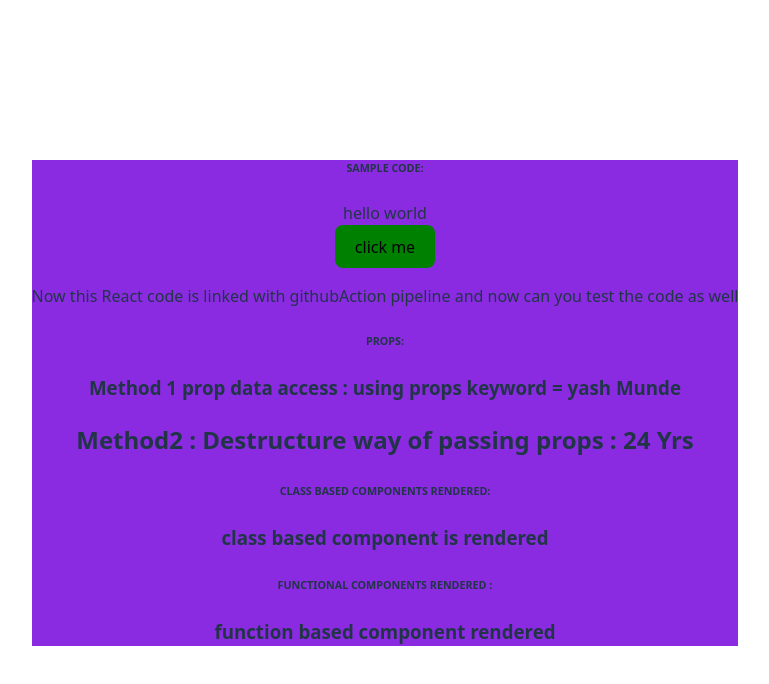
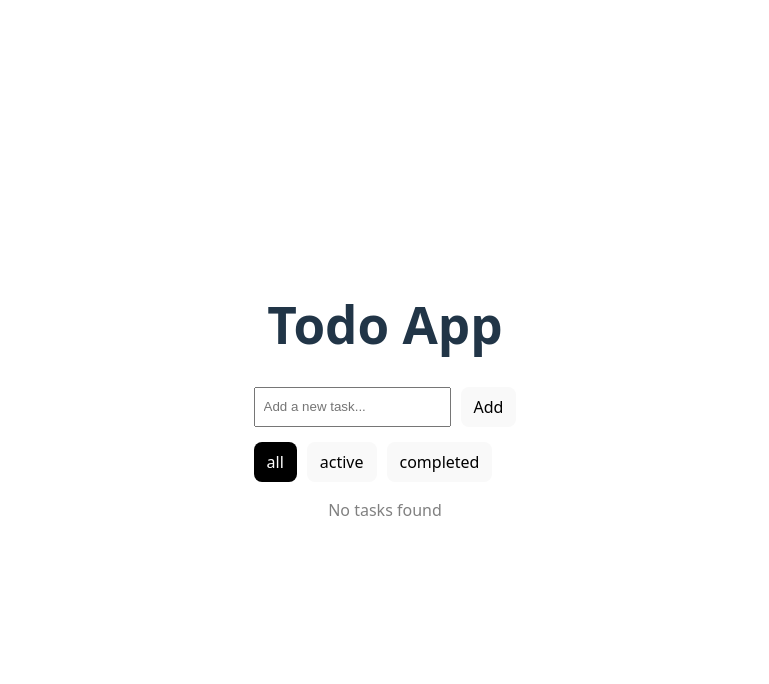
Before and after one commit to MundeYash/React-Practice-Codespaces, a React (Vite) app in the folder my-app/: page / in a window 1280 px wide. Shown: the top 684 px of the page, without its empty margins (255-1024 px from the left). Built offline with nearby package versions, Linux system fonts and the light colour scheme.

Commit message:
Todo-application implementation

```diff
--- a/my-app/src/App.jsx
+++ b/my-app/src/App.jsx
@@ -1,22 +1,22 @@
-import { useState } from "react";
-import { Props } from "./react-concepts/props/Props";
-import { Props2 } from "./react-concepts/props/Props2";
-import { FunctionBasedReactComponents } from "./react-concepts/typesOfComponents/FunctionComponent.jsx";
-import { ClassBasedReactComponents } from "./react-concepts/typesOfComponents/ClassComponents.jsx";
+// import { useState } from "react";
+// import { Props } from "./react-concepts/props/Props";
+// import { Props2 } from "./react-concepts/props/Props2";
+// import { FunctionBasedReactComponents } from "./react-concepts/typesOfComponents/FunctionComponent.jsx";
+// import { ClassBasedReactComponents } from "./react-concepts/typesOfComponents/ClassComponents.jsx";
 import "./App.css";
+import Todo from "./MACHINE-CODING/To-Do-App/Todo";
+function App() {
+  // const [count, setCount] = useState(0);
 
-function App() {
-  const [count, setCount] = useState(0);
-
-  const handleClick = () => {
-    console.log("this is clicked");
-    setCount(count + 1);
-    console.log(count);
-    window.alert("hi , this is count value =" + count);
-  };
+  // const handleClick = () => {
+  //   console.log("this is clicked");
+  //   setCount(count + 1);
+  //   console.log(count);
+  //   window.alert("hi , this is count value =" + count);
+  // };
   return (
     <>
-      <div className="parent">
+      {/* <div className="parent">
         <h6>SAMPLE CODE:</h6>
         <div>hello world</div>
         <button className="btn" onClick={handleClick}>
@@ -35,7 +35,9 @@ function App() {
 
         <h6>FUNCTIONAL COMPONENTS RENDERED :</h6>
         <FunctionBasedReactComponents />
-      </div>
+      </div> */}
+
+      <Todo />
     </>
   );
 }
--- /dev/null
+++ b/my-app/src/MACHINE-CODING/To-Do-App/Todo.jsx
@@ -0,0 +1,115 @@
+import React, { useState, useEffect, useMemo } from "react";
+import TodoItem from "./TodoItem";
+import "./TodoStyle.css";
+const FILTERS = {
+  ALL: "all",
+  ACTIVE: "active",
+  COMPLETED: "completed",
+};
+
+export default function Todo() {
+  const [todos, setTodos] = useState(() => {
+    const saved = localStorage.getItem("todos");
+    return saved ? JSON.parse(saved) : [];
+  });
+
+  const [input, setInput] = useState("");
+  const [filter, setFilter] = useState(FILTERS.ALL);
+
+  // Persist to localStorage
+  useEffect(() => {
+    localStorage.setItem("todos", JSON.stringify(todos));
+  }, [todos]);
+
+  // Add Todo
+  const handleAddTodo = () => {
+    if (!input.trim()) return;
+
+    const newTodo = {
+      id: Date.now().toString(),
+      text: input.trim(),
+      completed: false,
+    };
+
+    setTodos((prev) => [newTodo, ...prev]);
+    setInput("");
+  };
+
+  // Delete Todo
+  const handleDelete = (id) => {
+    setTodos((prev) => prev.filter((todo) => todo.id !== id));
+  };
+
+  // Toggle Complete
+  const handleToggle = (id) => {
+    setTodos((prev) =>
+      prev.map((todo) =>
+        todo.id === id ? { ...todo, completed: !todo.completed } : todo,
+      ),
+    );
+  };
+
+  // Edit Todo
+  const handleEdit = (id, newText) => {
+    setTodos((prev) =>
+      prev.map((todo) => (todo.id === id ? { ...todo, text: newText } : todo)),
+    );
+  };
+
+  // Filtered Todos
+  const filteredTodos = useMemo(() => {
+    switch (filter) {
+      case FILTERS.ACTIVE:
+        return todos.filter((todo) => !todo.completed);
+      case FILTERS.COMPLETED:
+        return todos.filter((todo) => todo.completed);
+      default:
+        return todos;
+    }
+  }, [todos, filter]);
+
+  return (
+    <div className="app">
+      <h1>Todo App</h1>
+
+      <div className="input-container">
+        <input
+          type="text"
+          placeholder="Add a new task..."
+          value={input}
+          onChange={(e) => setInput(e.target.value)}
+          onKeyDown={(e) => e.key === "Enter" && handleAddTodo()}
+        />
+        <button onClick={handleAddTodo}>Add</button>
+      </div>
+
+      <div className="filters">
+        {Object.values(FILTERS).map((type) => (
+          <button
+            key={type}
+            className={filter === type ? "active-filter" : ""}
+            onClick={() => setFilter(type)}
+          >
+            {type}
+          </button>
+        ))}
+      </div>
+
+      <div className="todo-list">
+        {filteredTodos.length === 0 ? (
+          <p className="empty">No tasks found</p>
+        ) : (
+          filteredTodos.map((todo) => (
+            <TodoItem
+              key={todo.id}
+              todo={todo}
+              onDelete={handleDelete}
+              onToggle={handleToggle}
+              onEdit={handleEdit}
+            />
+          ))
+        )}
+      </div>
+    </div>
+  );
+}
--- /dev/null
+++ b/my-app/src/MACHINE-CODING/To-Do-App/TodoItem.jsx
@@ -0,0 +1,42 @@
+import React, { useState } from "react";
+import "./TodoStyle.css";
+export default function TodoItem({ todo, onDelete, onToggle, onEdit }) {
+  const [isEditing, setIsEditing] = useState(false);
+  const [editText, setEditText] = useState(todo.text);
+
+  const handleSave = () => {
+    if (!editText.trim()) return;
+    onEdit(todo.id, editText.trim());
+    setIsEditing(false);
+  };
+
+  return (
+    <div className={`todo-item ${todo.completed ? "completed" : ""}`}>
+      <input
+        type="checkbox"
+        checked={todo.completed}
+        onChange={() => onToggle(todo.id)}
+      />
+
+      {isEditing ? (
+        <input
+          className="edit-input"
+          value={editText}
+          onChange={(e) => setEditText(e.target.value)}
+          onKeyDown={(e) => e.key === "Enter" && handleSave()}
+        />
+      ) : (
+        <span className="todo-text">{todo.text}</span>
+      )}
+
+      <div className="actions">
+        {isEditing ? (
+          <button onClick={handleSave}>Save</button>
+        ) : (
+          <button onClick={() => setIsEditing(true)}>Edit</button>
+        )}
+        <button onClick={() => onDelete(todo.id)}>Delete</button>
+      </div>
+    </div>
+  );
+}
--- /dev/null
+++ b/my-app/src/MACHINE-CODING/To-Do-App/TodoStyle.css
@@ -0,0 +1,57 @@
+h1 {
+  text-align: center;
+}
+
+.input-container {
+  display: flex;
+  gap: 10px;
+}
+
+input[type="text"] {
+  flex: 1;
+  padding: 8px;
+}
+
+button {
+  padding: 8px 12px;
+  cursor: pointer;
+}
+
+.filters {
+  margin: 15px 0;
+  display: flex;
+  gap: 10px;
+}
+
+.active-filter {
+  background: black;
+  color: white;
+}
+
+.todo-item {
+  display: flex;
+  align-items: center;
+  justify-content: space-between;
+  padding: 8px 0;
+  border-bottom: 1px solid #eee;
+}
+
+.todo-text {
+  flex: 1;
+  margin-left: 10px;
+}
+
+.completed .todo-text {
+  text-decoration: line-through;
+  color: gray;
+}
+
+.actions {
+  display: flex;
+  gap: 8px;
+}
+
+.empty {
+  text-align: center;
+  color: gray;
+}
```
